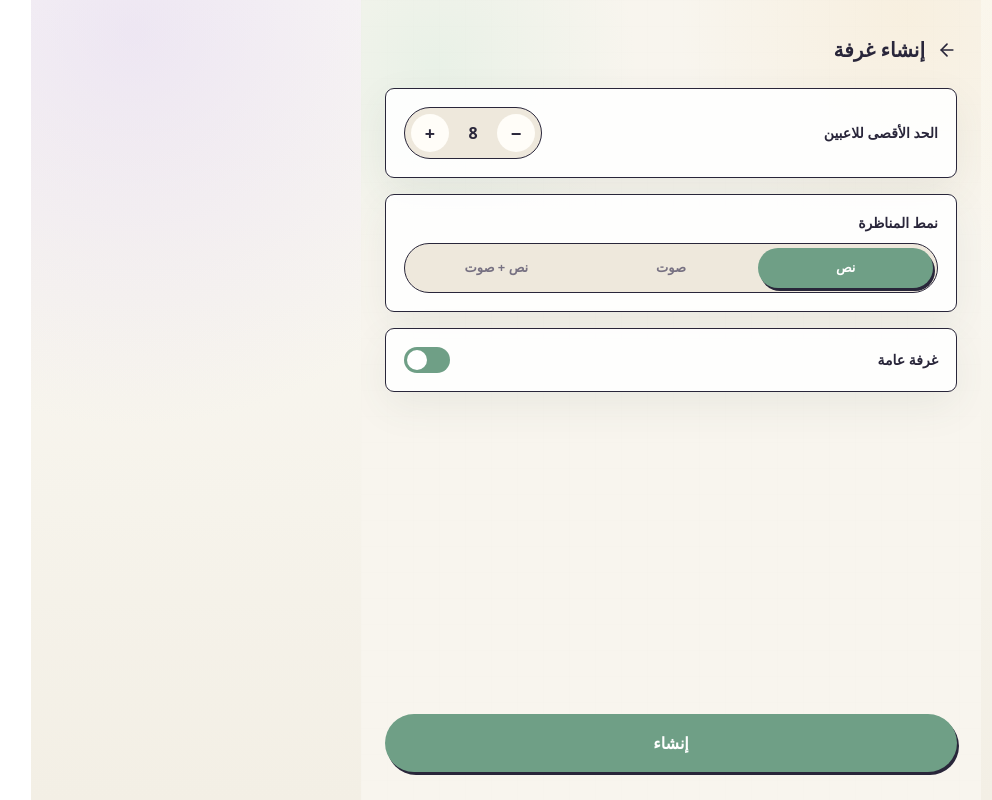
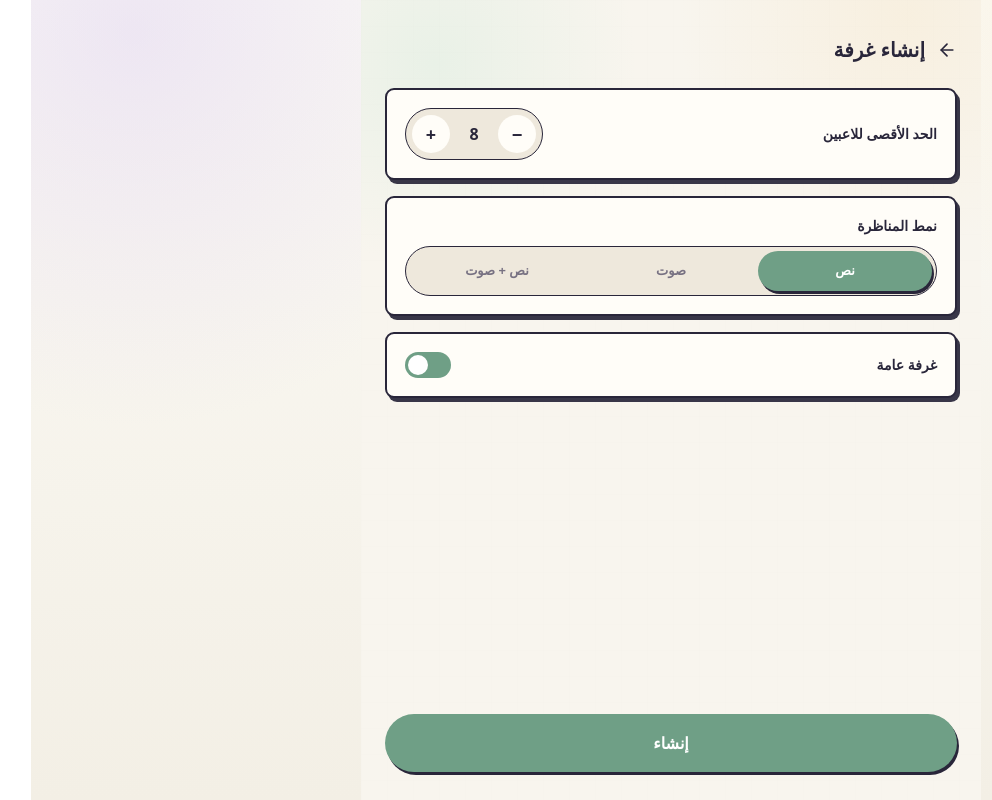
Before and after one commit to nasserAds/otherhalf, a Next.js app in the folder frontend/: page /room/create in a window 1280 px wide. Shown: the whole page, without its empty margins (0-992 px from the left). Built offline with nearby package versions, Linux system fonts and the light colour scheme; no server answers.

Commit message:
feat(ui): restyle shared cards as paper cards

```diff
--- a/frontend/components/ui/Card.tsx
+++ b/frontend/components/ui/Card.tsx
@@ -7,7 +7,7 @@ interface CardProps extends HTMLAttributes<HTMLDivElement> {
 
 export function Card({ className, children, ...rest }: CardProps) {
   return (
-    <div className={clsx('bg-ink-900/90 border border-line-800 rounded-lg p-[18px] shadow-[0_14px_40px_rgba(66,86,73,0.08)]', className)} {...rest}>
+    <div className={clsx('bg-ink-900 border-2 border-[#29263a] rounded-[9px] p-[18px] shadow-[3px_4px_0_rgba(41,38,58,0.92)]', className)} {...rest}>
       {children}
     </div>
   );
```
